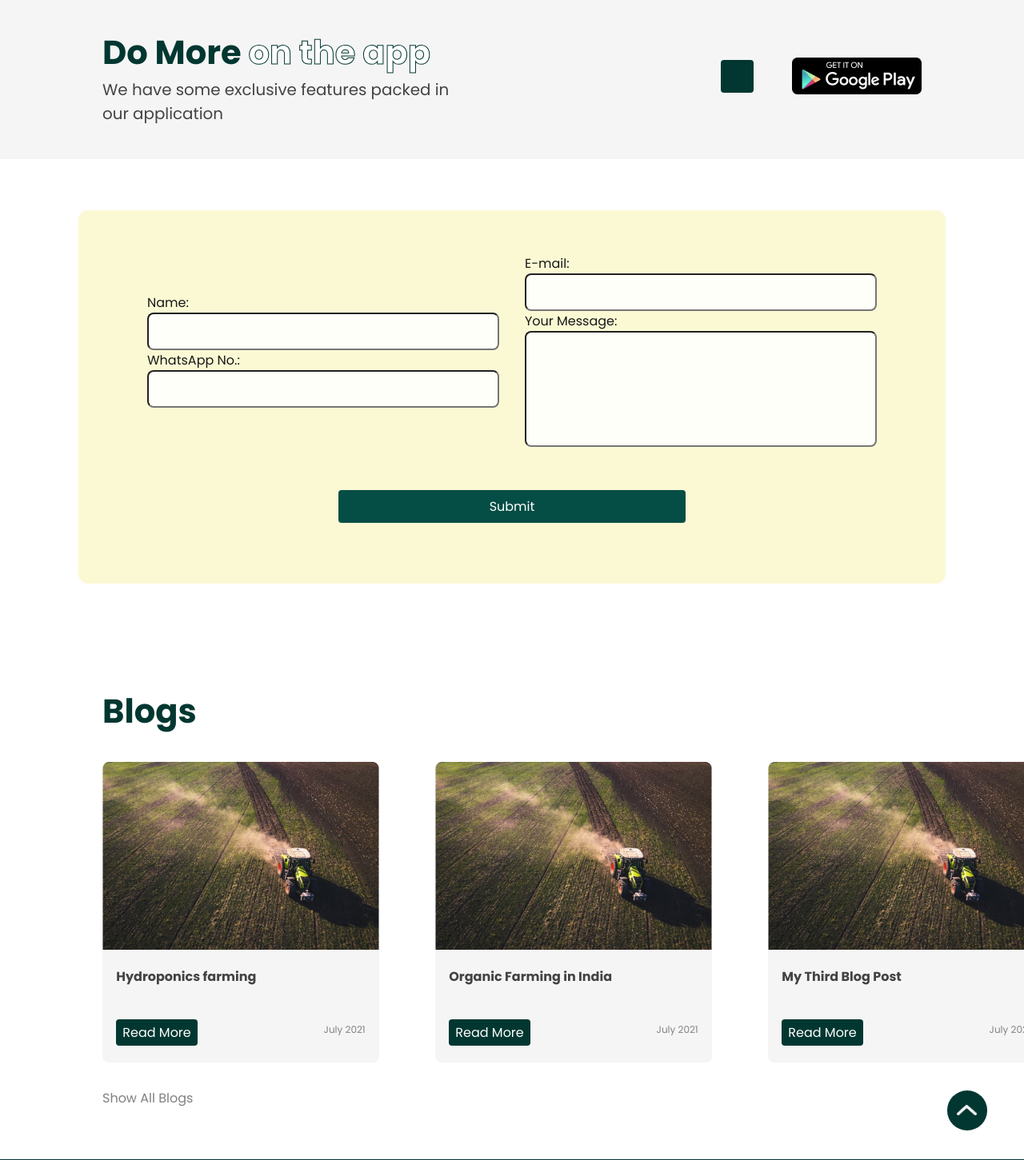
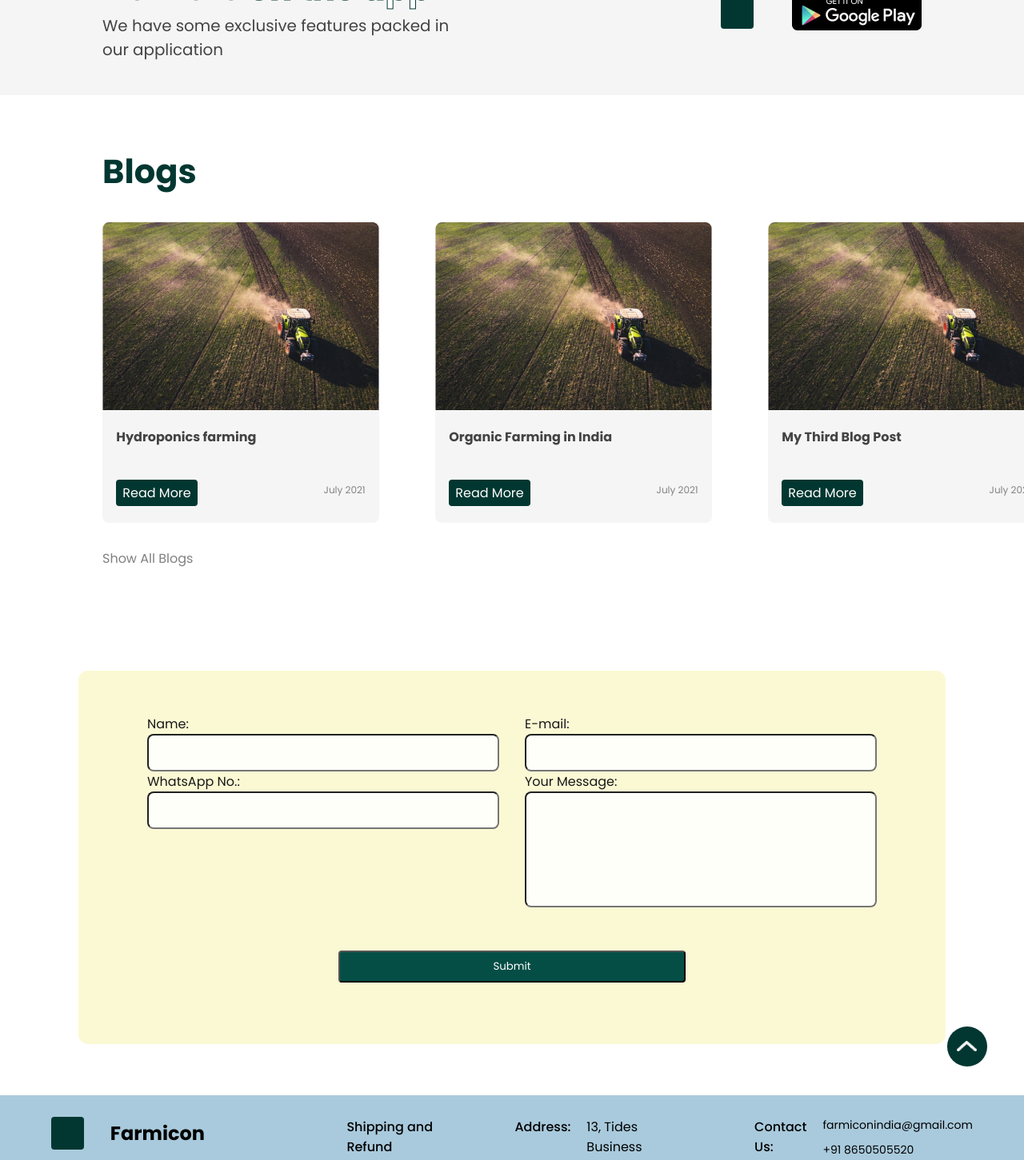
Before and after one commit to farmiconindia/farmicon-web, a React (Vite) app: page / in a window 1280 px wide. Shown: the part 1330-2781 px from the top of the page at 80% size. Built offline with nearby package versions, Linux system fonts and the light colour scheme.

Commit message:
major fixes

```diff
--- a/src/components/footer/footer.scss
+++ b/src/components/footer/footer.scss
@@ -8,8 +8,9 @@
         justify-content: center;
         align-items: center;
         height: 50vh;
-        background-color: themed("brand");
-        color: #ffff;
+        // background-color: themed("brand");
+        background: #A9CADC;
+        color: #000;
         width: auto;
 
         @include tablet {
@@ -54,7 +55,7 @@
                         display: inline-block;
                         width: 41px;
                         height: 41px;
-                        background-color: #ffff;
+                        background-color: themed("brand");
                         border-radius: 4px;
                     }
 
@@ -168,7 +169,7 @@
                 gap: 2rem;
 
                 span {
-                    color: #ffff;
+                    color: #000;
                     font-size: 12px;
                     font-weight: 300;
                 }
--- a/src/components/navbar/NavBar.jsx
+++ b/src/components/navbar/NavBar.jsx
@@ -34,7 +34,7 @@ const NavBar = ({ changeLang, setChangeLang }) => {
             <Link style={{ textDecoration: "none" }} to="/services">
               <span>{!changeLang ? "Services" : "सेवाएं"}</span>
             </Link>
-            <HashLink style={{ textDecoration: "none" }} to="/#sec-4">
+            <HashLink style={{ textDecoration: "none" }} to="/blogs">
               <span>{!changeLang ? "Blogs" : "ब्लॉग"}</span>
             </HashLink>
             <Link style={{ textDecoration: "none" }} to="/contact">
--- a/src/pages/about/about.scss
+++ b/src/pages/about/about.scss
@@ -5,7 +5,7 @@
     @include themify($themes) {
         .sec-1 {
             height: auto;
-            background-color: #023731;
+            // background-color: #023731;
             display: flex;
             padding: 3rem 0;
 
@@ -40,7 +40,7 @@
                         gap: 3rem;
 
                         span {
-                            color: #ffff;
+                            color: #023731;
                             font-size: calc(2vw + 1rem);
                             font-weight: 700;
 
@@ -50,7 +50,7 @@
                         }
 
                         p {
-                            color: #ffff;
+                            // color: #ffff;
                             font-size: calc(0.7vw + 0.5rem);
                             @include mobile {
                                 text-align: justify;
--- a/src/pages/contact/contact.scss
+++ b/src/pages/contact/contact.scss
@@ -10,9 +10,9 @@
             max-width: 400px;
             margin: 0 auto;
             padding: 20px;
-            background-color: themed("brand-light");
+            background-color: #fbf9d4 ;
             border-radius: 5px;
-            box-shadow: 0 2px 4px #0000001a;
+            // box-shadow: 0 2px 4px #0000001a;
 
             h2 {
                 text-align: center;
--- a/src/pages/home/Home.jsx
+++ b/src/pages/home/Home.jsx
@@ -127,41 +127,8 @@ const Home = ({ changeLang }) => {
             </div>
           </div>
         </section>
-        <section className="sec-5">
-          <div className="container">
-            <div className="content">
-              <div>
-                <div className="name-tag">
-                  {!changeLang ? <p>Name:</p> : <p>नाम:</p>}
-                  <input></input>
-                </div>
-                <div className="Whatsapp-tag">
-                  {!changeLang ? <p>WhatsApp No.:</p> : <p>व्हाट्सएप नंबर:</p>}
-                  <input></input>
-                </div>
-              </div>
-              <div>
-                <div className="Email">
-                  {!changeLang ? <p>E-mail:</p> : <p>ईमेल:</p>}
-                  <input></input>
-                </div>
-                <div className="msg-tag">
-                {!changeLang ? <p>Your Message:</p> : <p>आपका संदेश:</p>}
-                  <input className="message-input"></input>
-                </div>
-              </div>
-            </div>
-            <div className="submit">
-            {!changeLang ? <a href="">Submit</a>: <a href="">जमा करना</a>}
-            </div>
-          </div>
-        </section>
+
         <section className="sec-4" id="sec-4">
-          <a href="#sec-1">
-            <div className="up">
-              <img src={upArrow} alt="" draggable="false" />
-            </div>
-          </a>
           <div className="container">
             <span>{!changeLang ? "Blogs" : "ब्लॉग"}</span>
             <div className="blogs">
@@ -187,6 +154,41 @@ const Home = ({ changeLang }) => {
             </Link>
           </div>
         </section>
+
+        <section className="sec-5">
+          <div className="container">
+            <div className="content">
+              <div className="half">
+                <div className="name-tag">
+                  {!changeLang ? <p>Name:</p> : <p>नाम:</p>}
+                  <input></input>
+                </div>
+                <div className="Whatsapp-tag">
+                  {!changeLang ? <p>WhatsApp No.:</p> : <p>व्हाट्सएप नंबर:</p>}
+                  <input></input>
+                </div>
+              </div>
+              <div className="half">
+                <div className="Email">
+                  {!changeLang ? <p>E-mail:</p> : <p>ईमेल:</p>}
+                  <input></input>
+                </div>
+                <div className="msg-tag">
+                {!changeLang ? <p>Your Message:</p> : <p>आपका संदेश:</p>}
+                  <input className="message-input"></input>
+                </div>
+              </div>
+            </div>
+            <div className="submit">
+            {!changeLang ? <button href="">Submit</button>: <button href="">जमा करना</button>}
+            </div>
+          </div>
+          <a className="arrow" href="#sec-1">
+            <div className="up">
+              <img src={upArrow} alt="" draggable="false" />
+            </div>
+          </a>
+        </section>
       </div>
     </>
   );
--- a/src/pages/home/home.scss
+++ b/src/pages/home/home.scss
@@ -11,6 +11,29 @@
       padding: 4rem 0;
       position: relative;
 
+      .arrow {
+        text-decoration: none;
+        color: #ffff;
+
+        .up {
+          position: absolute;
+          bottom: 36px;
+          right: calc(0.5rem + 3vw);
+          display: flex;
+          width: calc(1.5rem + 2vw);
+          height: calc(1.5rem + 2vw);
+          background-color: themed("brand");
+          border-radius: 50%;
+          text-align: center;
+          align-items: center;
+          justify-content: center;
+
+          img {
+            width: 50%;
+          }
+        }
+      }
+
       .container {
         width: 1084px;
         height: 467px;
@@ -18,7 +41,7 @@
         border-radius: 12px;
         background: #fbf9d4;
       }
-      a {
+      button {
         text-decoration: none;
         width: 40%;
         text-align: center;
@@ -51,10 +74,24 @@
       .content {
         display: flex;
         // flex-direction: column;
+        align-items: flex-start;
         justify-content: center;
-        align-items: center;
         padding: 5%;
         gap: 2rem;
+
+        @include mobile{
+          align-items: center;
+        }
+
+        @include tablet{
+          align-items: center;
+        }
+
+        .half{
+          display: flex;
+          align-items: flex-start;
+          flex-direction: column;
+        }
 
       }
 
@@ -82,9 +119,14 @@
         }
 
       }
+      @include tablet{
+        .content{
+          padding: 2%;
+        }
+      }
     }
     .sec-1 {
-      height: 100vh;
+      height: 90vh;
       display: flex;
       align-items: center;
       // background-repeat: no-repeat;
@@ -109,12 +151,24 @@
         @include mobile{
           height: 35vh;
           overflow: hidden;
-          transform: scaleX(0.6);
+          transform: scale(1);
+          margin: 0;
+
+        }
+        @include tablet{
+          height: 35vh;
+          overflow: hidden;
+          transform: scale(1);
+          margin: 0;
 
         }
       }
       .random{
-        margin-right: 10%;
+        margin-right: 8%;
+        @include mobile{
+          width: 100vw;
+          margin-right: 0;
+        }
       }
 
 
@@ -140,7 +194,7 @@
           display: flex;
           flex-direction: column;
           justify-content: center;
-          width: 90%;
+          width: 95%;
           height: 100%;
           gap: 0rem;
 
--- a/src/pages/services/Services.jsx
+++ b/src/pages/services/Services.jsx
@@ -26,15 +26,15 @@ const Services = ({ changeLang }) => {
             <div className="left-box">
               <span>
                 {!changeLang
-                  ? "Consult our Crop Doctor"
-                  : "हमारे फसल चिकित्सक से परामर्श करें"}
+                  ? "Crop Doctor"
+                  : "फसल चिकित्सक"}
               </span>
               <p>
                 {!changeLang
                   ? "Turn your mobile phone into crop doctor: send us picture of your crop and get diagnosis of infected crop and its solution."
                   : "अपने मोबाइल फोन को क्रॉप डॉक्टर बनाएं: हमें अपनी फसल की तस्वीर भेजें और संक्रमित फसल का निदान और उसका समाधान प्राप्त करें।"}
               </p>
-              <a href="" className="">Consult Now</a>
+              <Link to="/services/checkDisease" className="">Consult Now</Link>
             </div>
             <div className="right-box">
               <img src={cropDoc} alt="" />
--- a/src/pages/services/services.scss
+++ b/src/pages/services/services.scss
@@ -23,18 +23,24 @@
       display: flex;
       justify-content: flex-start;
       align-items: center;
-      height: calc(10vh + 10vw);
+      height: calc(8vh + 8vw);
       background-color: #fffff9;
+      @include mobile{
+        display: flex;
+        align-items: center;
+        justify-content: center;
+      }
 
       h1 {
         font-size: calc(2.5vw + 1.5rem);
         font-weight: 700;
         color: themed("brand");
         margin-left: 8vw;
-        background-color: white;
+        // background-color: white;
         border-color: azure;
-        filter: drop-shadow(4px 4px 30px rgba(0, 0, 0, 0.25));
+        // filter: drop-shadow(2px 4px 30px rgba(0, 0, 0, 0.25));
         padding: 10px;
+
       }
     }
 
@@ -106,7 +112,7 @@
         margin: 12vh 0;
         background-color: #fffff9;
         border-radius: 24px;
-        padding: 20px;
+        padding: 15px;
         justify-content: space-between;
         z-index: 50;
 
```
